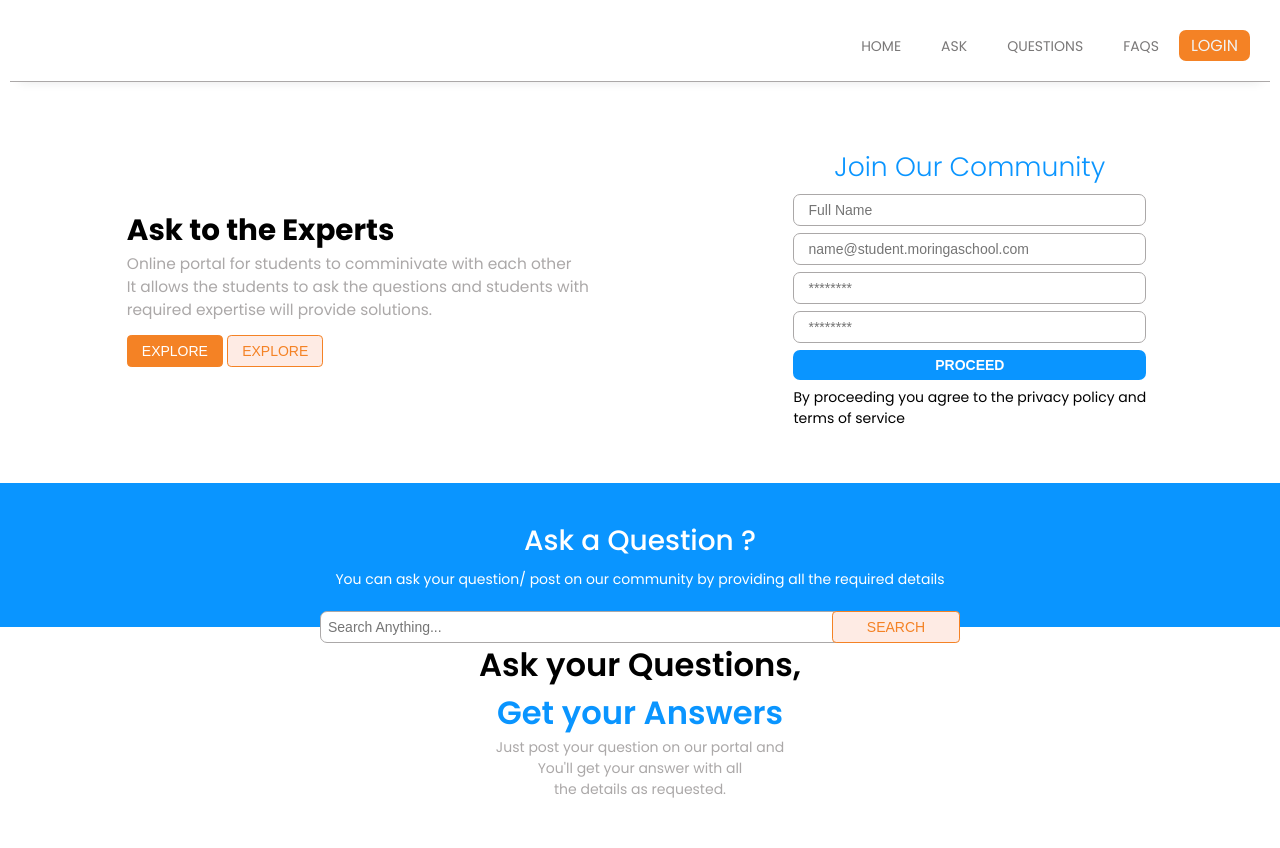
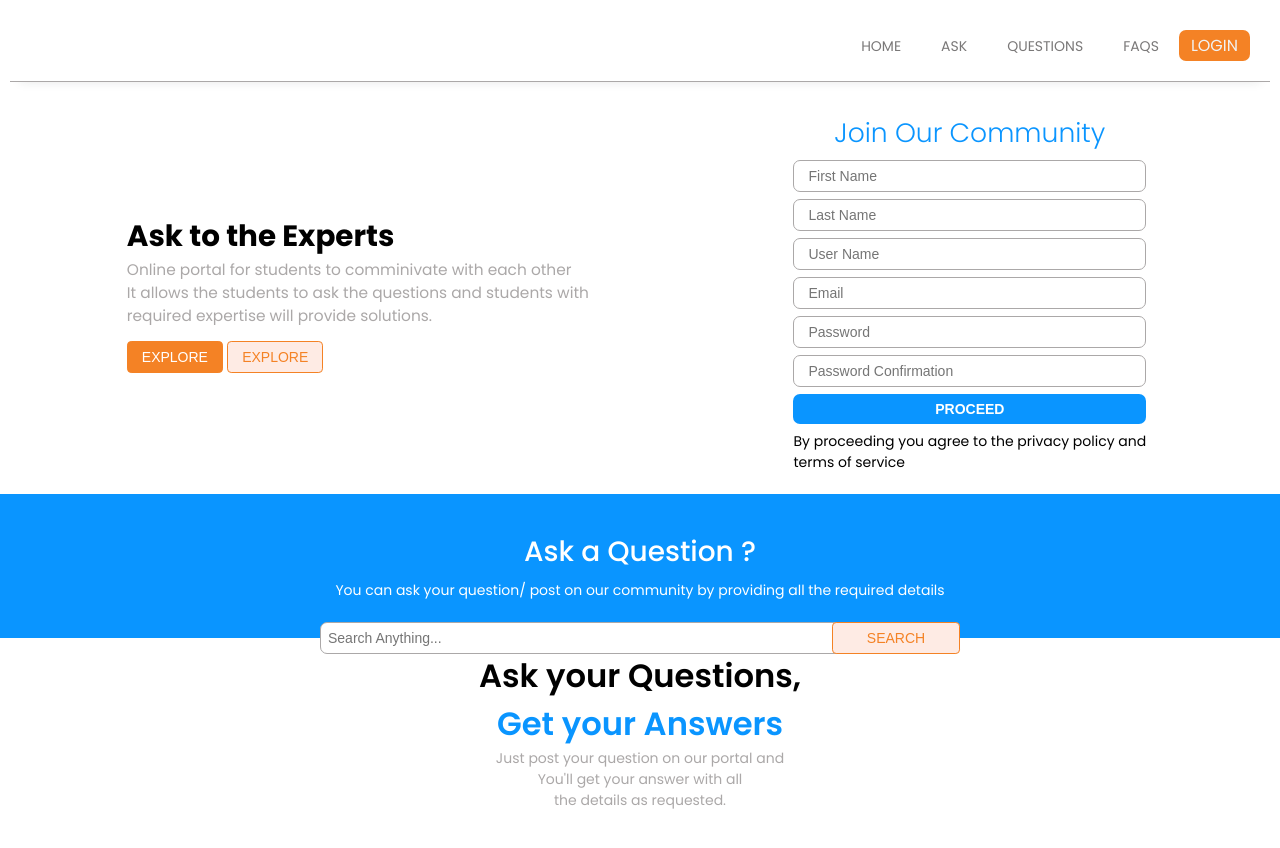
Before and after one commit to Ebenezr/HelpDesk, a React (Vite) app: page / in a window 1280 px wide. Shown: the top 848 px of the page. Built offline with nearby package versions, Linux system fonts and the light colour scheme; what javascript-time-ago would draw is missing.

Commit message:
[ADD] add user registration dispatch action resolve #21

```diff
--- a/src/components/Registry.jsx
+++ b/src/components/Registry.jsx
@@ -1,47 +1,80 @@
-import React from "react";
+import React, { useEffect, useState } from "react";
 import { Label } from "../components/radixUI/Label";
-// const styles = {
-//   form: {
-//     marginLeft: "1000px",
-//     marginTop: "-135px",
-//     textAlign: "center",
-//   },
-//   header: {
-//     fontFamily: "Poppins, sans-serif",
-//     fontWeight: "small",
-//     color: "#0a95ff",
-//   },
-//   elements: {
-//     height: "30px",
-//     borderRadius: "5px",
-//     borderColor: "#f1f2f3",
-//     margin: "2px",
-//     color: "#aba8a8",
-//   },
-//   button: {
-//     height: "30px",
-//     borderRadius: "5px",
-//     backgroundColor: "#0a95ff",
-//     color: "#f1f2f3",
-//     width: "120px",
-//   },
-//   tagLine: {
-//     color: "#aba8a8",
-//     fontWeight: "small",
-//   },
-// };
+import { useDispatch, useSelector } from "react-redux";
+import { registerUser } from "../features/users/userSlice";
 
 function Register() {
+  const dispatch = useDispatch();
+  const { isLoading } = useSelector((store) => store.user);
+  const [formData, setFormData] = useState({
+    first_name: "",
+    last_name: "",
+    username: "",
+    email: "",
+    password: "",
+    confirm_password: "",
+  });
+
+  //hangle change event
+  const handleChange = (event) => {
+    const key = event.target.id;
+    const value = event.target.value;
+
+    setFormData({ ...formData, [key]: value });
+  };
+  //handle submision
+  const handleSubmit = (event) => {
+    event.preventDefault();
+    try {
+      dispatch(registerUser(formData)).unwrap();
+    } catch (err) {
+      console.log("Failed to post", err);
+    } finally {
+      setFormData({
+        first_name: "",
+        last_name: "",
+        username: "",
+        email: "",
+        password: "",
+        confirm_password: "",
+      });
+    }
+  };
+
+  useEffect(() => {}, []);
+
   return (
-    <div className="sign__up">
+    <form className="sign__up" onSubmit={handleSubmit}>
       <h1>Join Our Community</h1>
-      <form className="formBody">
+      <div className="formBody">
         <span className="input_group">
           <input
             type="text"
-            id="fullname"
+            id="last_name"
             className="inputs"
-            placeholder="Full Name"
+            placeholder="First Name"
+            value={formData?.last_name}
+            onChange={handleChange}
+          ></input>
+        </span>
+        <span className="input_group">
+          <input
+            type="text"
+            id="first_name"
+            className="inputs"
+            placeholder="Last Name"
+            value={formData?.first_name}
+            onChange={handleChange}
+          ></input>
+        </span>
+        <span className="input_group">
+          <input
+            type="text"
+            id="username"
+            className="inputs"
+            placeholder="User Name"
+            value={formData?.username}
+            onChange={handleChange}
           ></input>
         </span>
         <span className="input_group">
@@ -49,26 +82,34 @@ function Register() {
             type="email"
             id="email"
             className="inputs"
-            placeholder="name@student.moringaschool.com"
+            placeholder="Email"
+            value={formData?.email}
+            onChange={handleChange}
           ></input>
         </span>
         <span className="input_group">
           <input
+            autoComplete="new-password"
             type="password"
             id="password"
             className="inputs"
-            placeholder="********"
+            placeholder="Password"
+            value={formData?.password}
+            onChange={handleChange}
           ></input>
         </span>
         <span className="input_group">
           <input
+            autoComplete="new-password"
             type="password"
             id="confirm_password"
             className="inputs"
-            placeholder="********"
-          ></input>
+            placeholder="Password Confirmation"
+            value={formData?.confirm_password}
+            onChange={handleChange}
+          />
         </span>
-      </form>
+      </div>
       <div className="signup__footer">
         <button className="btn pry-btn" type="submit">
           PROCEED
@@ -80,7 +121,7 @@ function Register() {
           service
         </p>
       </div>
-    </div>
+    </form>
   );
 }
 
--- a/src/features/questions/questionSlice.js
+++ b/src/features/questions/questionSlice.js
@@ -53,6 +53,20 @@ const initialState = {
 const quetionsSlice = createSlice({
   name: "questions",
   initialState,
+  reducers: {
+    upvote: (state, { payload }) => {
+      const question = state.allquestions.find(
+        (quiz) => quiz.id === payload.id
+      );
+      question.vote = question.vote + 1;
+    },
+    downvote: (state, { payload }) => {
+      const question = state.allquestions.find(
+        (quiz) => quiz.id === payload.id
+      );
+      question.vote = question.vote - 1;
+    },
+  },
   extraReducers(builder) {
     builder
       .addCase(getQuestions.pending, (state, action) => {
@@ -71,4 +85,6 @@ const quetionsSlice = createSlice({
   },
 });
 
+export const { upvote, downvote } = quetionsSlice.actions;
+
 export default quetionsSlice.reducer;
--- a/src/features/users/userSlice.js
+++ b/src/features/users/userSlice.js
@@ -1,8 +1,8 @@
 import { createSlice, createAsyncThunk } from "@reduxjs/toolkit";
 import axios from "axios";
+import { useNavigate } from "react-router-dom";
 
 const url = "http://127.0.0.1:3000/users";
-
 export const getUsers = createAsyncThunk("user/getUser", async (thunkAPI) => {
   try {
     const resp = await axios.get(url);
@@ -24,11 +24,23 @@ export const loginUser = createAsyncThunk(
   }
 );
 
-export const patchUsers = createAsyncThunk(
+export const registerUser = createAsyncThunk(
+  "user/registerUser",
+  async (formData, thunkAPI) => {
+    try {
+      const resp = await axios.post(url, formData);
+      return resp.data;
+    } catch (error) {
+      return thunkAPI.rejectWithValue(error?.message);
+    }
+  }
+);
+
+export const updateUser = createAsyncThunk(
   "user/patchUser",
   async (id, formData, thunkAPI) => {
     try {
-      const resp = await axios.post(`${url}/${id}`, formData);
+      const resp = await axios.patch(`${url}/${id}`, formData);
       return resp.data;
     } catch (error) {
       return thunkAPI.rejectWithValue(error?.message);
@@ -44,10 +56,12 @@ const initialState = {
   questions: [],
   solutions: [],
   token: "",
+  isLoading: true,
 };
 
+//logins user
 const userSlice = createSlice({
-  name: "user",
+  name: "login",
   initialState,
   extraReducers(builder) {
     builder
@@ -62,6 +76,32 @@ const userSlice = createSlice({
       .addCase(loginUser.rejected, (state, action) => {
         state.isLoading = false;
         // initialState.error = action.error.message;
+      })
+      .addCase(registerUser.pending, (state, action) => {
+        //user registration
+        state.isLoading = true;
+      })
+      .addCase(registerUser.fulfilled, (state, action) => {
+        state.isLoading = false;
+        state.user = action.payload.user;
+        state.token = action.payload.token;
+      })
+      .addCase(registerUser.rejected, (state, action) => {
+        state.isLoading = false;
+        // initialState.error = action.error.message;
+      })
+      .addCase(updateUser.pending, (state, action) => {
+        //user mod
+        state.isLoading = true;
+      })
+      .addCase(updateUser.fulfilled, (state, action) => {
+        state.isLoading = false;
+        state.user = action.payload.user;
+        state.token = action.payload.token;
+      })
+      .addCase(updateUser.rejected, (state, action) => {
+        state.isLoading = false;
+        // initialState.error = action.error.message;
       });
   },
 });
```
